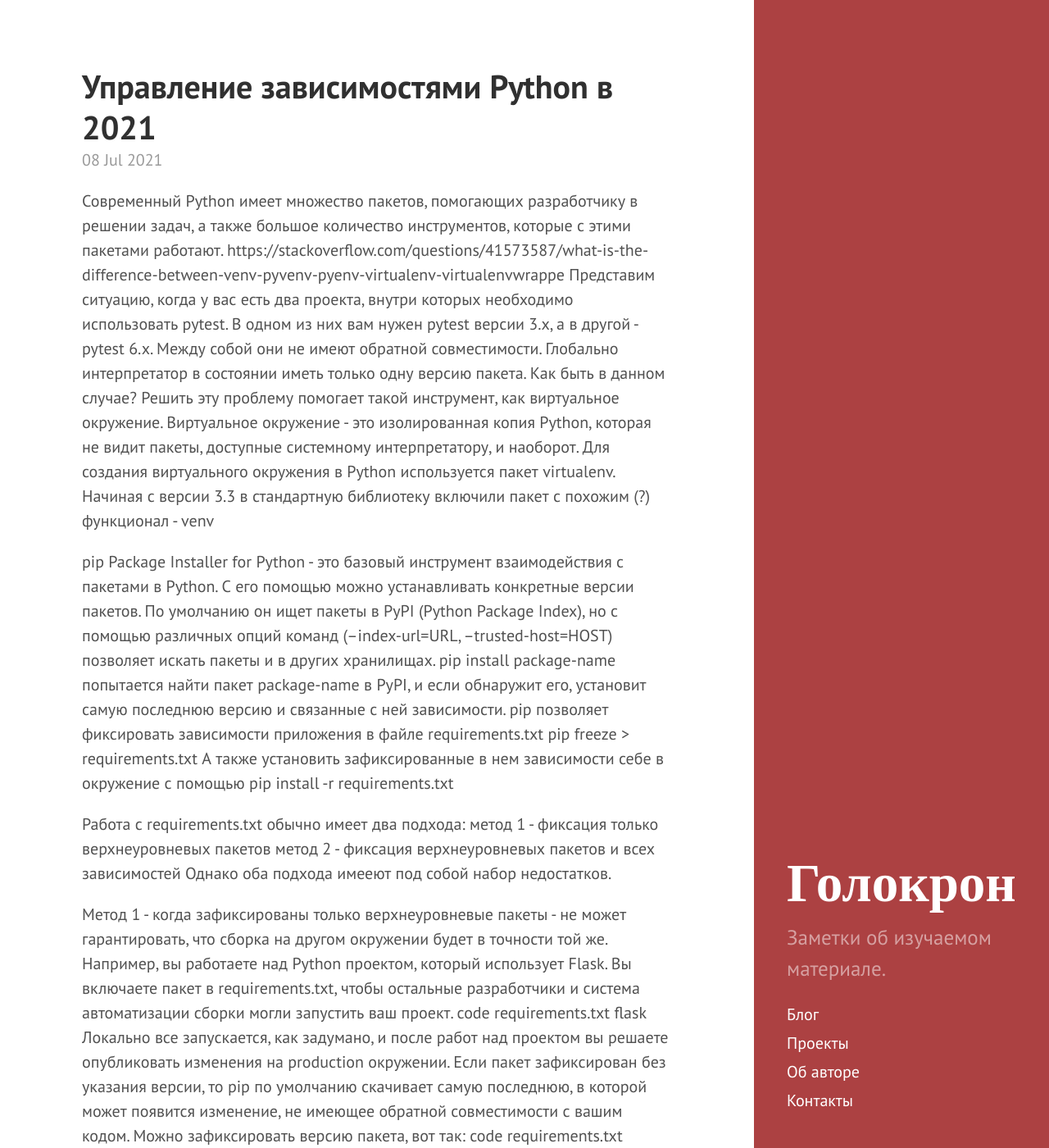
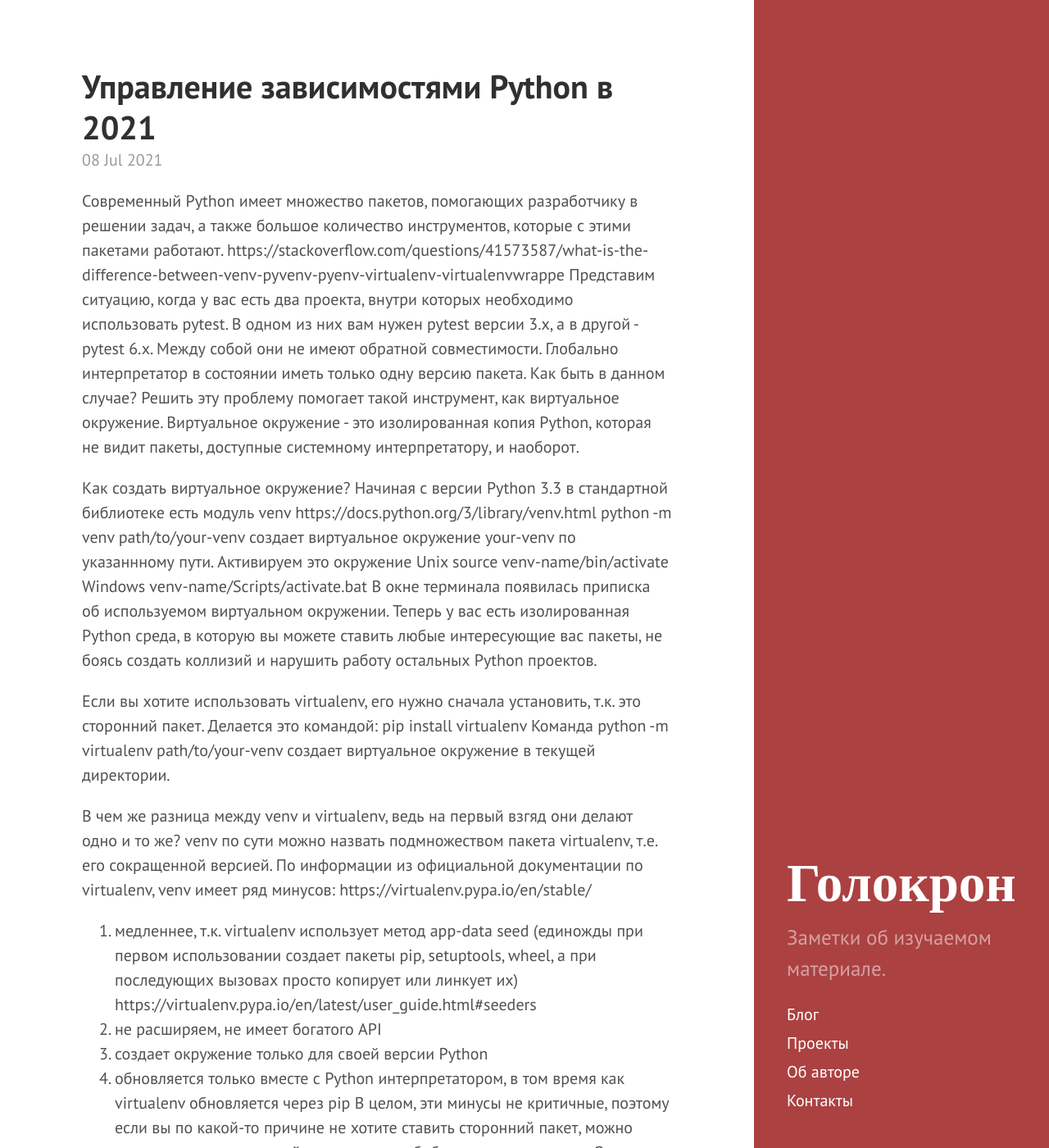
Before and after one commit to ornichola/ornichola.github.io, a Jekyll site: the page built from _posts/2021-07-08-python-dependency-management-tools.markdown, in a window 1280 px wide and 1400 px high. Shown: the whole window at 82% size. Built offline with Jekyll 4.4.1, drawn with Linux system fonts in a browser that asks for light colours; some of the changed text lies outside the part shown.

Commit message:
Post 01 - Python dependecy managment - venv vs virtualenv

```diff
--- a/_posts/2021-07-08-python-dependency-management-tools.markdown
+++ b/_posts/2021-07-08-python-dependency-management-tools.markdown
@@ -6,7 +6,33 @@ categories: python
 ---
 
 Современный Python имеет множество пакетов, помогающих разработчику в решении задач, а также большое количество инструментов, которые с этими пакетами работают. https://stackoverflow.com/questions/41573587/what-is-the-difference-between-venv-pyvenv-pyenv-virtualenv-virtualenvwrappe
-Представим ситуацию, когда у вас есть два проекта, внутри которых необходимо использовать pytest. В одном из них вам нужен pytest версии 3.x, а в другой - pytest 6.x. Между собой они не имеют обратной совместимости. Глобально интерпретатор в состоянии иметь только одну версию пакета. Как быть в данном случае? Решить эту проблему помогает такой инструмент, как виртуальное окружение. Виртуальное окружение - это изолированная копия Python, которая не видит пакеты, доступные системному интерпретатору, и наоборот. Для создания виртуального окружения в Python используется пакет virtualenv. Начиная с версии 3.3 в стандартную библиотеку включили пакет с похожим (?) функционал - venv
+Представим ситуацию, когда у вас есть два проекта, внутри которых необходимо использовать pytest. В одном из них вам нужен pytest версии 3.x, а в другой - pytest 6.x. Между собой они не имеют обратной совместимости. Глобально интерпретатор в состоянии иметь только одну версию пакета. Как быть в данном случае? Решить эту проблему помогает такой инструмент, как виртуальное окружение. Виртуальное окружение - это изолированная копия Python, которая не видит пакеты, доступные системному интерпретатору, и наоборот.
+
+Как создать виртуальное окружение? Начиная с версии Python 3.3 в стандартной библиотеке есть модуль venv https://docs.python.org/3/library/venv.html
+python -m venv path/to/your-venv
+создает виртуальное окружение your-venv по указаннному пути.
+Активируем это окружение
+Unix
+source venv-name/bin/activate
+Windows
+venv-name/Scripts/activate.bat
+В окне терминала появилась приписка об используемом виртуальном окружении. Теперь у вас есть изолированная Python среда, в которую вы можете ставить любые интересующие вас пакеты, не боясь создать коллизий и нарушить работу остальных Python проектов.
+
+Если вы хотите использовать virtualenv, его нужно сначала установить, т.к. это сторонний пакет. Делается это командой:
+pip install virtualenv
+Команда
+python -m virtualenv path/to/your-venv
+создает виртуальное окружение в текущей директории.
+
+В чем же разница между venv и virtualenv, ведь на первый взгяд они делают одно и то же? venv по сути можно назвать подмножеством пакета virtualenv, т.е. его сокращенной версией. По информации из официальной документации по virtualenv, venv имеет ряд минусов: https://virtualenv.pypa.io/en/stable/
+1. медленнее, т.к. virtualenv использует метод app-data seed (единожды при первом использовании создает пакеты pip, setuptools, wheel, а при последующих вызовах просто копирует или линкует их) https://virtualenv.pypa.io/en/latest/user_guide.html#seeders
+2. не расширяем, не имеет богатого API
+3. создает окружение только для своей версии Python
+4. обновляется только вместе с Python интерпретатором, в том время как virtualenv обновляется через pip
+В целом, эти минусы не критичные, поэтому если вы по какой-то причине не хотите ставить сторонний пакет, можно использовать встроенный в стандартную библиотеку модуль venv. Однако, большинство систем управления зависимостями (если не все, кроме pip), имееют уже в своих зависимостях virtualenv, поэтому при их использовании он у вас в системе появится.
+
+
+Кстати об установке пакетов, давайте рассмотрим ее подробнее.
 
 pip
 Package Installer for Python - это базовый инструмент взаимодействия с пакетами в Python. С его помощью можно устанавливать конкретные версии пакетов. По умолчанию он ищет пакеты в PyPI (Python Package Index), но с помощью различных опций команд (--index-url=URL, --trusted-host=HOST) позволяет искать пакеты и в других хранилищах.
```
